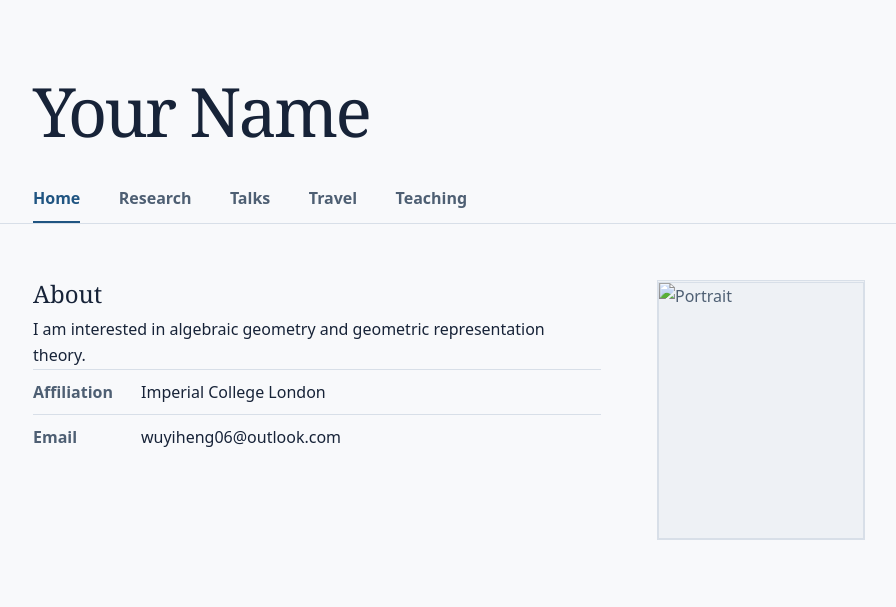
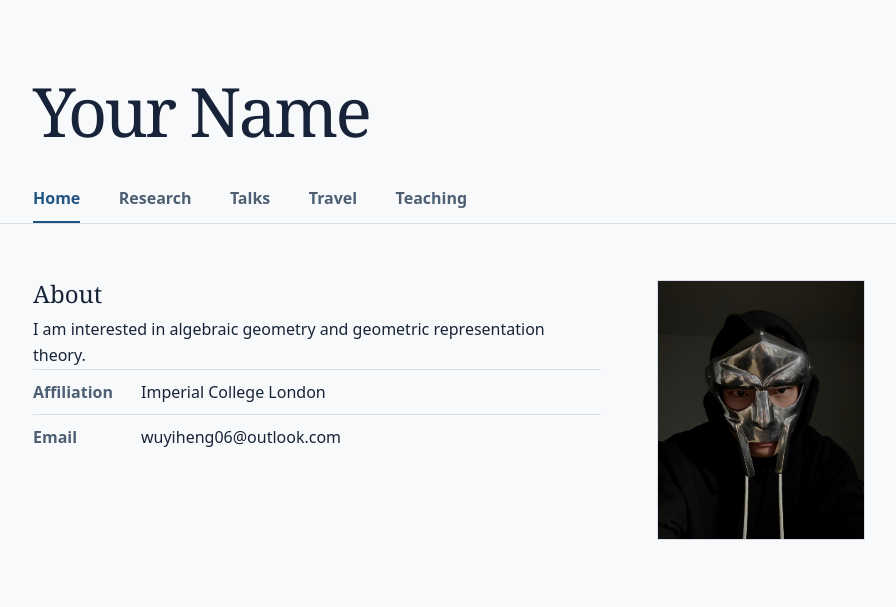
Before and after one commit to YihengWu196883/yihengwu196883.github.io, a plain HTML site: page academic-github-pages/index.html in a window 1280 px wide. Shown: the whole page, without its empty margins (191-1087 px from the left). Drawn offline with Linux system fonts and the light colour scheme.

Commit message:
Update title and image alt text in index.html

```diff
--- a/academic-github-pages/index.html
+++ b/academic-github-pages/index.html
@@ -3,7 +3,7 @@
 <head>
   <meta charset="utf-8">
   <meta name="viewport" content="width=device-width, initial-scale=1">
-  <title>Your Name</title>
+  <title>Yiheng Wu </title>
   <link rel="stylesheet" href="assets/site.css">
 </head>
 <body>
@@ -41,9 +41,8 @@
           </div>
         </dl>
       </div>
-      <figure class="portrait">
         <figure class="portrait">
-          <img src="assets/IMG_4331@3.jpeg" alt="Portrait">
+          <img src="assets/IMG_4331%203.jpeg" alt="Yiheng Wu wearing a silver mask">
         </figure>
     </div>
   </main>
```
